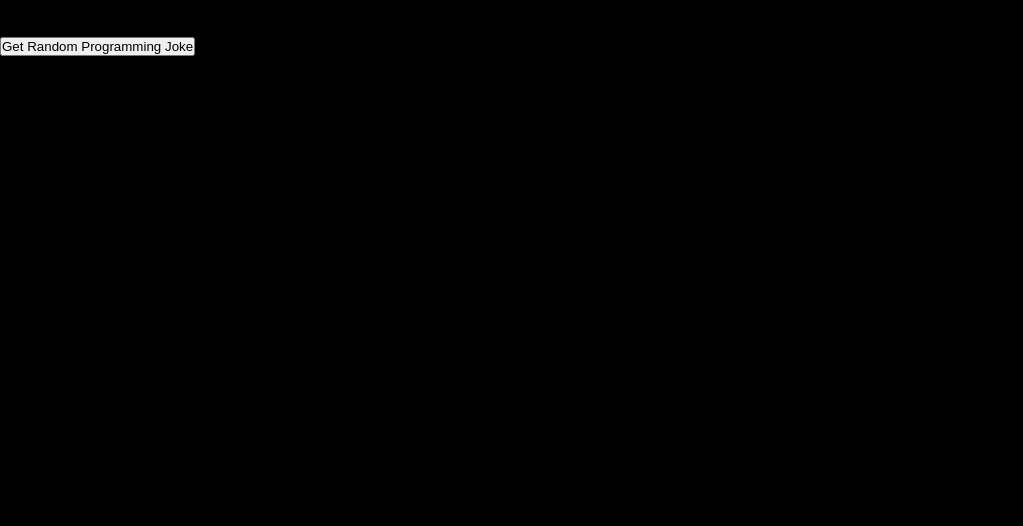
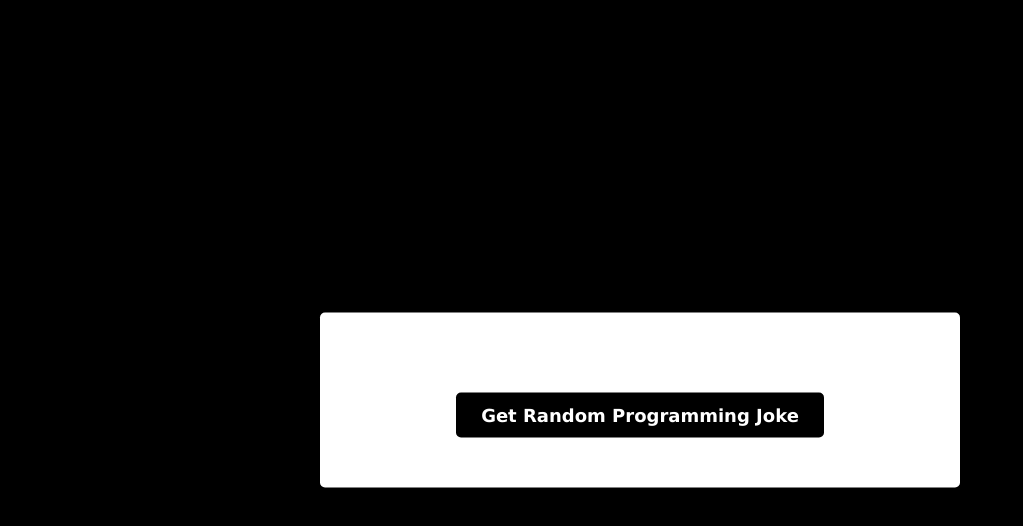
Before and after one commit to krizhnaa/Internship-Project, a plain HTML site: page index.html in a window 1280 px wide. Shown: the whole page, without its empty margins (0-1023 px from the left). Drawn offline with Linux system fonts and the light colour scheme; no server answers.

Commit message:
Done with CSS

```diff
--- a/index.html
+++ b/index.html
@@ -6,7 +6,6 @@
     <link rel="stylesheet" href="styles.css">
 </head>
 <body>
-  <h1>Programming Joke Generator</h1>
     <div class="jkwp">
         <p id="joke"></p>
         <button id="btn">Get Random Programming Joke</button>
--- a/styles.css
+++ b/styles.css
@@ -1,8 +1,52 @@
-*{
+* {
   padding: 0;
   margin: 0;
   box-sizing: border-box;
+  font-family: "Verdana", sans-serif;
 }
-body{
-  background-color: #000
+
+.jkwp {
+  width: 80vmin;
+  padding: 50px 40px;
+  background-color: #fff;
+  position: absolute;
+  transform: translate(-50%, -50%);
+  top: 50%;
+  left: 50%;
+  border-radius: 5px;
 }
+
+body {
+  background-color: #000;
+}
+
+p {
+  font-size: 16px;
+  color: #000000;
+  font-weight: 400;
+  text-align: center;
+  word-wrap: break-word;
+  line-height: 35px;
+  margin: 30px 0;
+  opacity: 0;
+}
+
+.fade {
+  opacity: 1;
+  transition: opacity 1.5s;
+}
+
+button {
+  display: block;
+  background-color: #000;
+  border: none;
+  padding: 5px;
+  font-size: 18px;
+  color: #fff;
+  font-weight: 600;
+  padding: 12px 25px;
+  margin: 0 auto;
+  border-radius: 5px;
+  cursor: pointer;
+  outline: none;
+}
```
